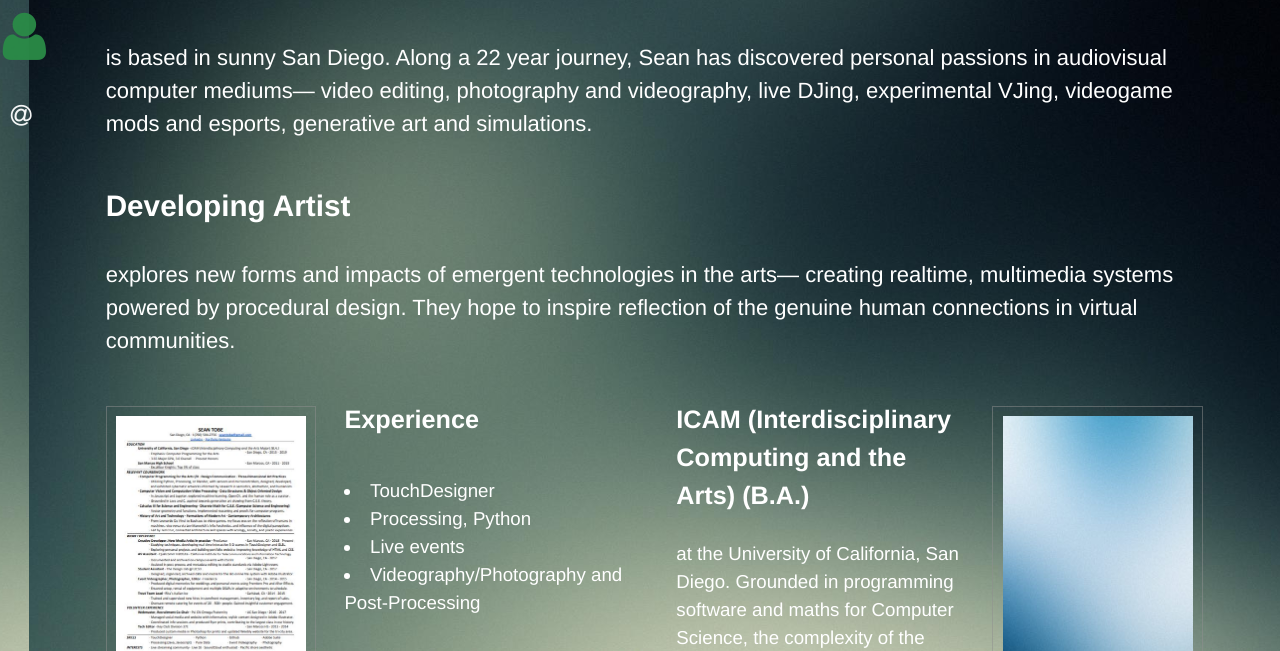
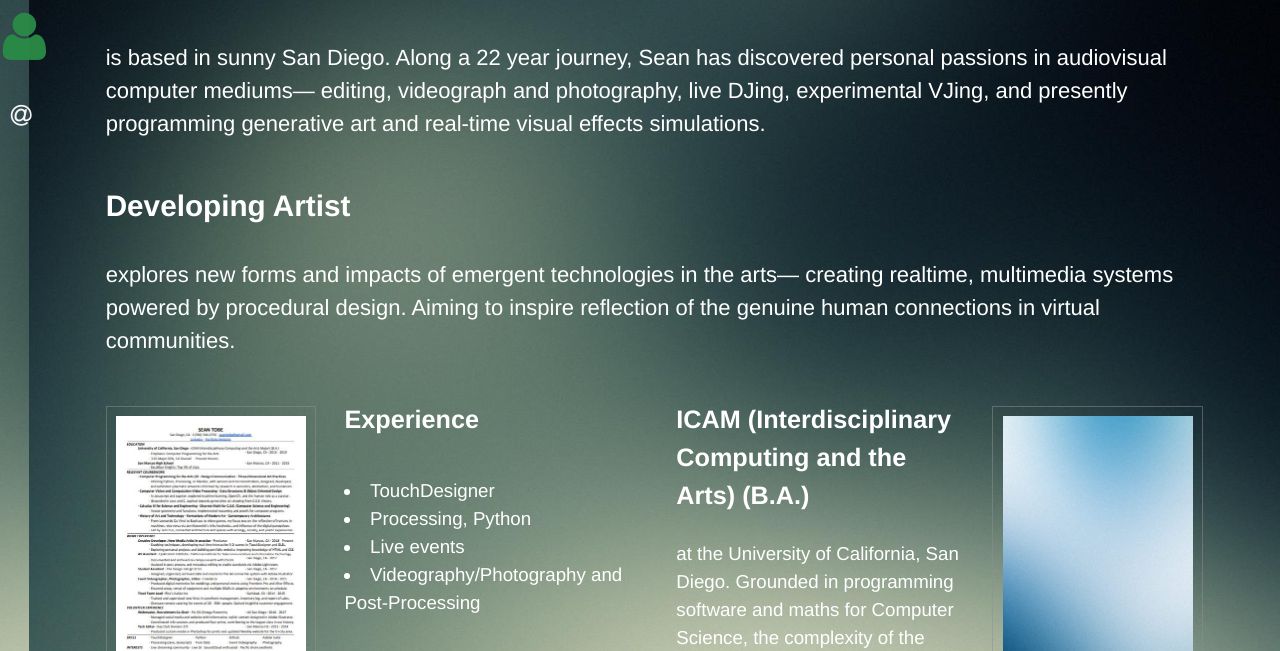
Before and after one commit to sean-tobe/sean-tobe.github.io, a plain HTML site: page about.html in a window 1280 px wide. Shown: the part 146-797 px from the top of the page. Drawn offline with Linux system fonts and the light colour scheme.

Commit message:
update about

```diff
--- a/about.html
+++ b/about.html
@@ -38,12 +38,12 @@
 							<div class="inner">
 								<h1>Sean Tobe</h1>
 								<p>
-									 is based in sunny San Diego. Along a 22 year journey, Sean has discovered personal passions in audiovisual computer mediums— video editing, photography and videography, live DJing, experimental VJing, videogame mods and esports, generative art and simulations.
+									 is based in sunny San Diego. Along a 22 year journey, Sean has discovered personal passions in audiovisual computer mediums— editing, videograph and photography, live DJing, experimental VJing, and presently programming generative art and real-time visual effects simulations.
 								</p>
 								<h3>Developing Artist</h3>
 								<p>
 									 explores new forms and impacts of emergent technologies in the arts— creating realtime, multimedia systems powered by procedural design.
-									 They hope to inspire reflection of the genuine human connections in virtual communities.
+									 Aiming to inspire reflection of the genuine human connections in virtual communities.
 								</p>
 								<section class="columns double">
 
```
